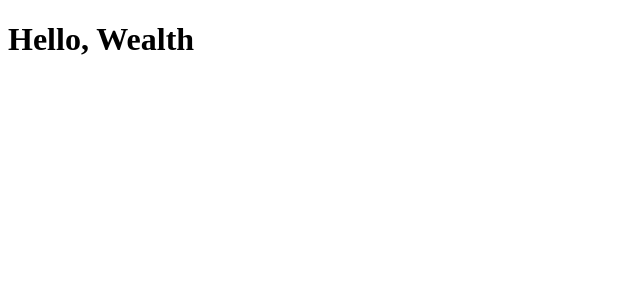
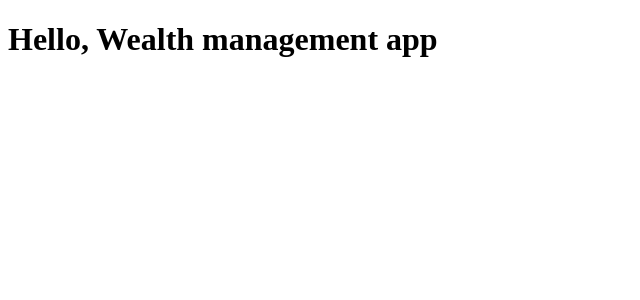
Before and after one commit to namnd/wealth, a React app: page / in a window 1280 px wide. Shown: the top 300 px of the page, without its empty margins (0-640 px from the left). Built offline with nearby package versions, Linux system fonts and the light colour scheme.

Commit message:
test coverage

```diff
--- a/src/App.tsx
+++ b/src/App.tsx
@@ -1,5 +1,5 @@
 import React from 'react';
 
 export default function App() {
-    return <h1>Hello, Wealth</h1>;
+    return <h1>Hello, Wealth management app</h1>;
 }
```
